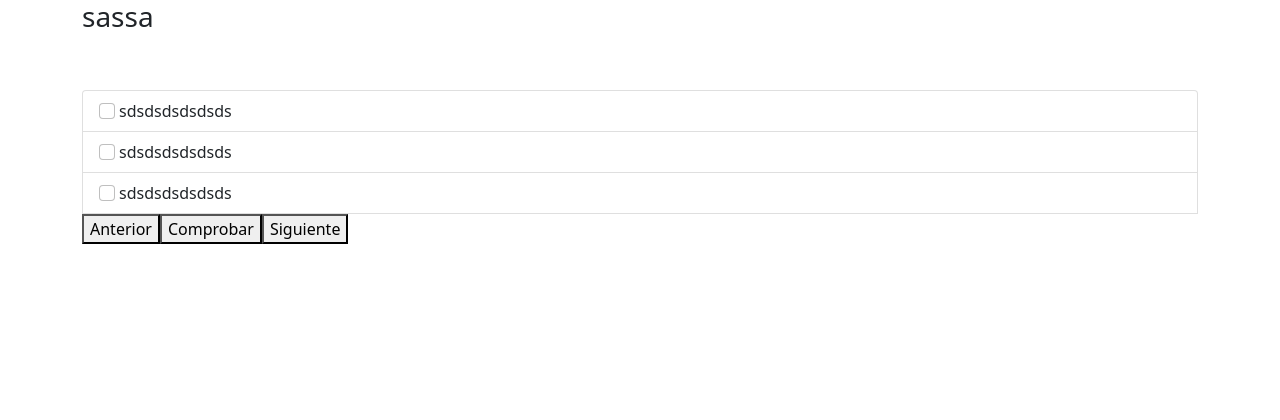
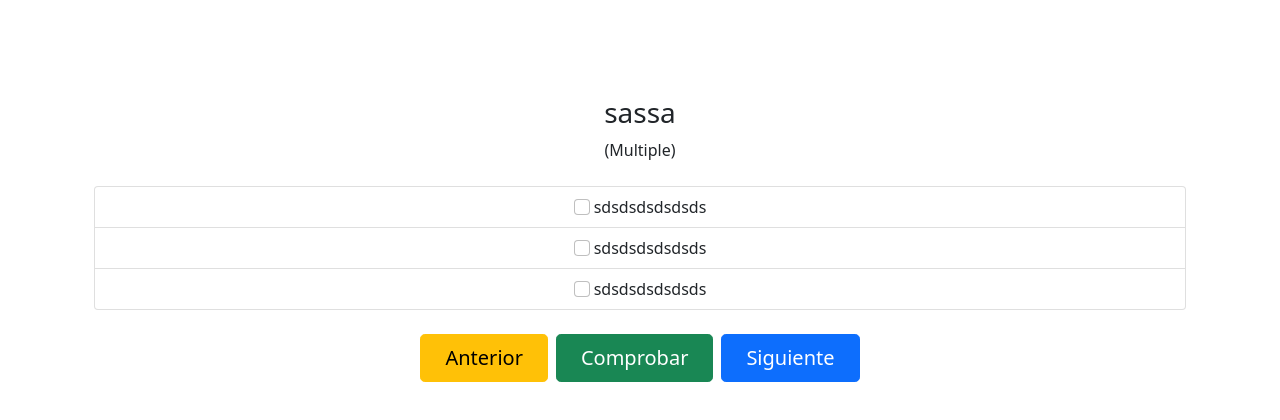
Before and after one commit to michaeltitanium16/estudiar, a plain HTML site: page main.html in a window 1280 px wide. Both pictures are taken after a click on the button "Inicia". Drawn offline with nearby package versions, Linux system fonts and the light colour scheme.

Commit message:
se le agrega un poco de estilo

```diff
--- a/main.html
+++ b/main.html
@@ -9,14 +9,19 @@
         <script type="text/javascript" src="./main.js?v=3"></script>
 
 
-
         <body>
             <div class="container">
 				<div class="row">
-					<div id="questionSection">
-						<h1>Bienvenidos a estudiar</h1>
-						<button type="button" class="btn btn-primary" onclick="getNext()">Inicia</button>
-                  </div>
+					<div class="px-4 py-5 my-5 text-center">
+						<div id="questionSection">
+							<img class="d-block mx-auto mb-4" src="salesforce.png" alt="">
+							<h1 class="display-5 fw-bold">Centro de estudios Salesforce</h1>
+							<p class="lead mb-4">Estudia duro para tu certificación</p>
+							<div class="d-grid gap-2 d-sm-flex justify-content-sm-center">
+							  <button type="button" onclick="getNext()" class="btn btn-primary btn-lg px-4 gap-3">Inicia</button>
+							</div>
+						</div>
+					</div>
 				</div>
             </div>
         </body>
--- a/main.js
+++ b/main.js
@@ -4,7 +4,7 @@ let data = [
         "id": "1",
         "pregunta" : "sassa" ,
         "respuestasCorrectas": ["1","2"],
-        "tipo": "simple",
+        "tipo": "Multiple",
         "respuestas": [
             {
                 "id" : "1",
@@ -24,7 +24,7 @@ let data = [
         "id": "2",
         "pregunta" : "xxxxxxx" ,
         "respuestasCorrectas": ["3"],
-        "tipo": "simple",
+        "tipo": "Simple",
         "respuestas": [
             {
                 "id" : "1",
@@ -44,7 +44,7 @@ let data = [
         "id": "3",
         "pregunta" : "Que lenguaje es una mierda" ,
         "respuestasCorrectas": ["1","2"],
-        "tipo": "simple",
+        "tipo": "Multiple",
         "respuestas": [
             {
                 "id" : "1",
@@ -162,9 +162,9 @@ function makeQuestion(question)
     console.log(question.id,question.pregunta,question.respuestas);
 
     let bloque = '<div>';
-        bloque+= '<h3>' + question.pregunta +'</h3><input type="hidden" id="preguntaId" value="'+question.id+'"/>';
+        bloque+= '<h3>' + question.pregunta +'</h3><span>('+question.tipo+')</span><input type="hidden" id="preguntaId" value="'+question.id+'"/>';
         bloque+= '<br><br>';
-        bloque+= '<ul class="list-group">';
+        bloque+= '<ul class="list-group mb-4">';
 
         question.respuestas.forEach(function(value)
         {
@@ -173,14 +173,13 @@ function makeQuestion(question)
             bloque+= value.titulo;
             bloque+='</li>';
         });
-
-        bloque+='<div>';
-        bloque+='<button onclick="getBack()">Anterior</button>';
-        bloque+='<button onclick="comprobar()">Comprobar</button>';
-        bloque+='<button onclick="getNext()">Siguiente</button>';
+        bloque+= '</ul>';
+        bloque+='<div class="d-grid gap-2 d-sm-flex justify-content-sm-center">';
+        bloque+='<button  class="btn btn-warning btn-lg px-4 gap-3" onclick="getBack()">Anterior</button>';
+        bloque+='<button  class="btn btn-success btn-lg px-4 gap-3" onclick="comprobar()">Comprobar</button>';
+        bloque+='<button  class="btn btn-primary btn-lg px-4 gap-3" onclick="getNext()">Siguiente</button>';
         bloque+='</div>';
-
-    bloque += '</div>'
+        bloque += '</div>'
 
     $('#questionSection').empty().append(bloque);
 
```
Also changed, not shown: salesforce.png (added).
